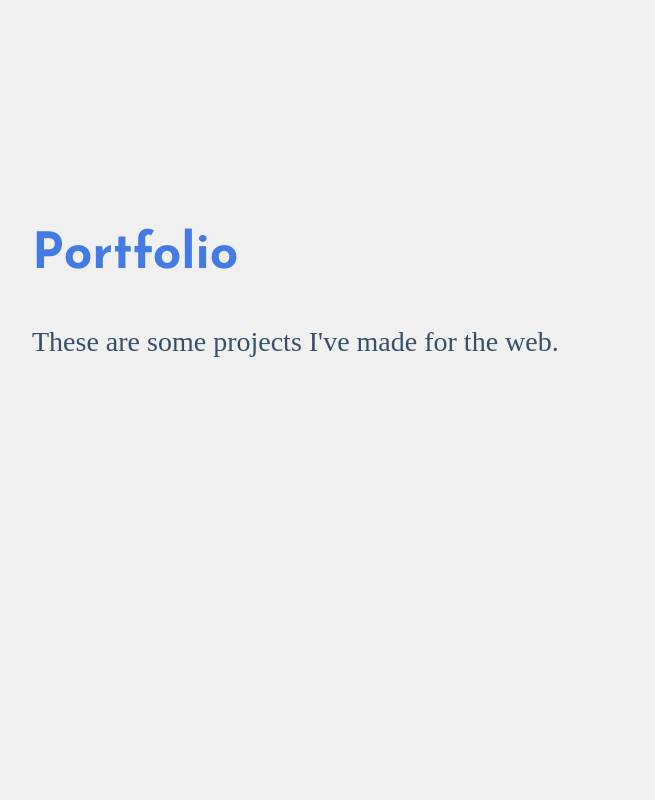
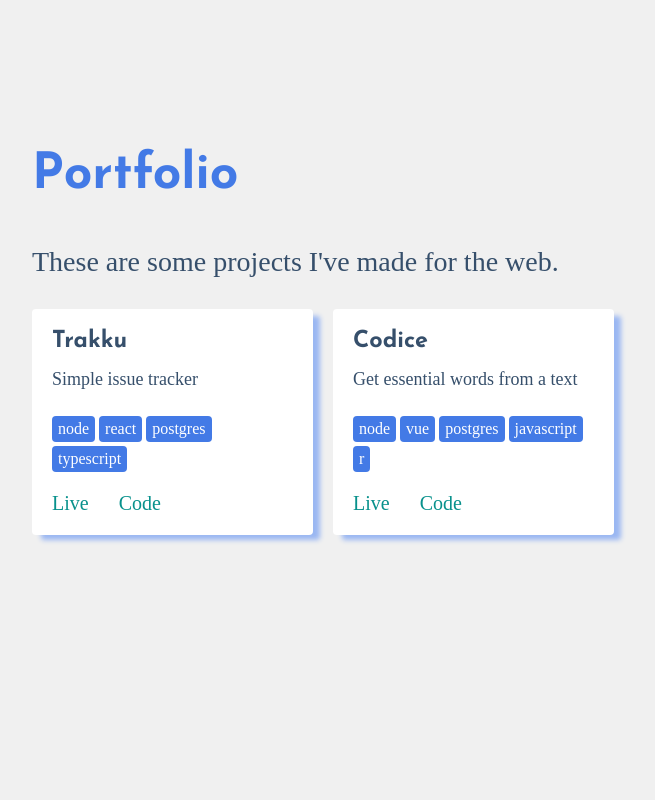
Before and after one commit to edgar8acas/portfolio, a React (Create React App) app: page / in a window 1280 px wide. Shown: the part 760-1560 px from the top of the page, without its empty margins (16-671 px from the left). Built offline with nearby package versions, Linux system fonts and the light colour scheme; the HTML template or start-up script is replaced by a standard one; a web font is replaced by a local one.

Commit message:
projects

```diff
--- a/src/App.css
+++ b/src/App.css
@@ -5,7 +5,7 @@
 
 .site-section h2 {
   font-size: clamp(2.5rem, 3vw, 4rem);
-  padding-top: 2em;
+  padding-top: 1rem;
   color: var(--primaryColor);
 }
 
--- a/src/index.css
+++ b/src/index.css
@@ -12,6 +12,7 @@
   --darkGray: #dfdfdf;
   --darkerGray: #a1a1a1;
   --links: #08918c;
+  --lightLinks: #05aca6;
   /* SIZES */
   --mobile: 575px;
   --desktop: 991px;
@@ -48,8 +49,6 @@ h6 {
 
 a {
   text-decoration: none;
-  color: var(--links);
-  font-weight: 900;
 }
 
 code {
--- a/src/scenes/Home/components/AboutMe/index.js
+++ b/src/scenes/Home/components/AboutMe/index.js
@@ -5,7 +5,7 @@ function Header() {
   return (
     <p className="about-me">
       I'm Edgar Ochoa, a software engineer from Mexico. I love making web
-      applications using Vue and Node. Currently learning React.
+      applications using React and Node.
     </p>
   );
 }
--- a/src/scenes/Home/components/Navigation/index.js
+++ b/src/scenes/Home/components/Navigation/index.js
@@ -25,20 +25,18 @@ class Navigation extends React.Component {
           isMenuActive={this.state.toggle}
         ></NavigationButton>
         <nav
-          className={`navigation--menu ${
-            this.state.toggle ? "navigation--menu__active" : ""
+          className={`navigation--menu ${this.state.toggle ? "navigation--menu__active" : ""
             }`}
         >
-          <div className="navigation-wrapper">
           <ul>
             <li>
-                <a href="#portfolio" onClick={this.toggle}>
-                  Portfolio
+              <a href="#about-me" onClick={this.toggle}>
+                About me
                 </a>
             </li>
             <li>
-                <a href="#about-me" onClick={this.toggle}>
-                  About me
+              <a href="#portfolio" onClick={this.toggle}>
+                Projects
                 </a>
             </li>
             <li>
@@ -46,13 +44,7 @@ class Navigation extends React.Component {
                 Contact
                 </a>
             </li>
-              <li>
-                <a href="#blog" onClick={this.toggle}>
-                  Blog
-                </a>
-              </li>
           </ul>
-          </div>
         </nav>
       </div>
     );
--- a/src/scenes/Home/components/Navigation/styles.css
+++ b/src/scenes/Home/components/Navigation/styles.css
@@ -73,7 +73,7 @@
   }
 
   .navigation--menu a::before {
-    content: '';
+    content: "";
     display: block;
     width: 100%;
     height: 3px;
@@ -85,6 +85,6 @@
   }
 
   .navigation--menu a:hover::before {
-    transform: scale(1,1);
+    transform: scale(1, 1);
   }
 }
--- /dev/null
+++ b/src/scenes/Home/components/Portfolio/Projects.jsx
@@ -0,0 +1,52 @@
+import * as React from "react";
+
+export const Projects = () => {
+  return (
+    <div className="projects-grid">
+      <Project
+        title="Trakku"
+        tags={["node", "react", "postgres", "typescript"]}
+        projectLink="https://app.trakku.net"
+        codeLink="https://github.com/edgar8acas/we-track"
+      >
+        Simple issue tracker
+      </Project>
+      <Project
+        title="Codice"
+        tags={["node", "vue", "postgres", "javascript", "r"]}
+        projectLink="https://edgarochoa.dev"
+        codeLink="https://github.com/edgar8acas/codice"
+      >
+        Get essential words from a text
+      </Project>
+    </div>
+  );
+};
+
+export const Project = ({
+  title,
+  children,
+  tags = [],
+  projectLink,
+  codeLink,
+}) => {
+  return (
+    <div className="Project">
+      <h3>{title}</h3>
+      <p>{children}</p>
+      <ul>
+        {tags.map((tag) => (
+          <li>{tag}</li>
+        ))}
+      </ul>
+      <div className="links">
+        <a href={projectLink} target="_blank">
+          Live
+        </a>
+        <a href={codeLink} target="_blank">
+          Code
+        </a>
+      </div>
+    </div>
+  );
+};
--- a/src/scenes/Home/components/Portfolio/index.js
+++ b/src/scenes/Home/components/Portfolio/index.js
@@ -1,13 +1,15 @@
 import React from "react";
+import { Projects } from "./Projects";
 import "./styles.css";
 
-function Projects() {
+function Portfolio() {
   return (
     <section className="site-section" id="portfolio">
       <h2>Portfolio</h2>
       <p>These are some projects I've made for the web.</p>
+      <Projects />
     </section>
   );
 }
 
-export default Projects;
+export default Portfolio;
--- a/src/scenes/Home/components/Portfolio/styles.css
+++ b/src/scenes/Home/components/Portfolio/styles.css
@@ -0,0 +1,65 @@
+.projects-grid {
+  display: grid;
+  gap: 1rem;
+  grid-template-columns: 1fr;
+}
+
+@media (min-width: 320px) {
+  .projects-grid {
+    grid-template-columns: repeat(auto-fill, minmax(250px, 1fr));
+  }
+}
+
+.Project a {
+  text-decoration: none;
+  color: var(--links);
+}
+
+.Project a:visited {
+}
+
+.Project a:hover {
+  color: var(--lightLinks);
+}
+
+.Project {
+  background: white;
+  border-radius: 4px;
+  padding: 1rem;
+  box-shadow: 8px 6px 5px -1px var(--lightPrimary);
+}
+
+.Project h3 {
+  margin-top: 0;
+  margin-bottom: 0.7rem;
+}
+
+.Project p {
+  margin-top: 0;
+  font-size: 0.9rem;
+}
+
+.Project ul {
+  padding: 0;
+  display: flex;
+  flex-wrap: wrap;
+}
+
+.Project li {
+  font-size: 0.8rem;
+  margin-right: 0.2rem;
+  margin-top: 0.2rem;
+  list-style-type: none;
+  background-color: var(--primaryColor);
+  color: white;
+  padding: 0.2rem 0.3rem;
+  border-radius: 4px;
+}
+
+.Project .links {
+  display: flex;
+}
+
+.Project .links > a {
+  margin-right: 1.5rem;
+}
```
Lines whose indentation alone changed are shown as unchanged.
